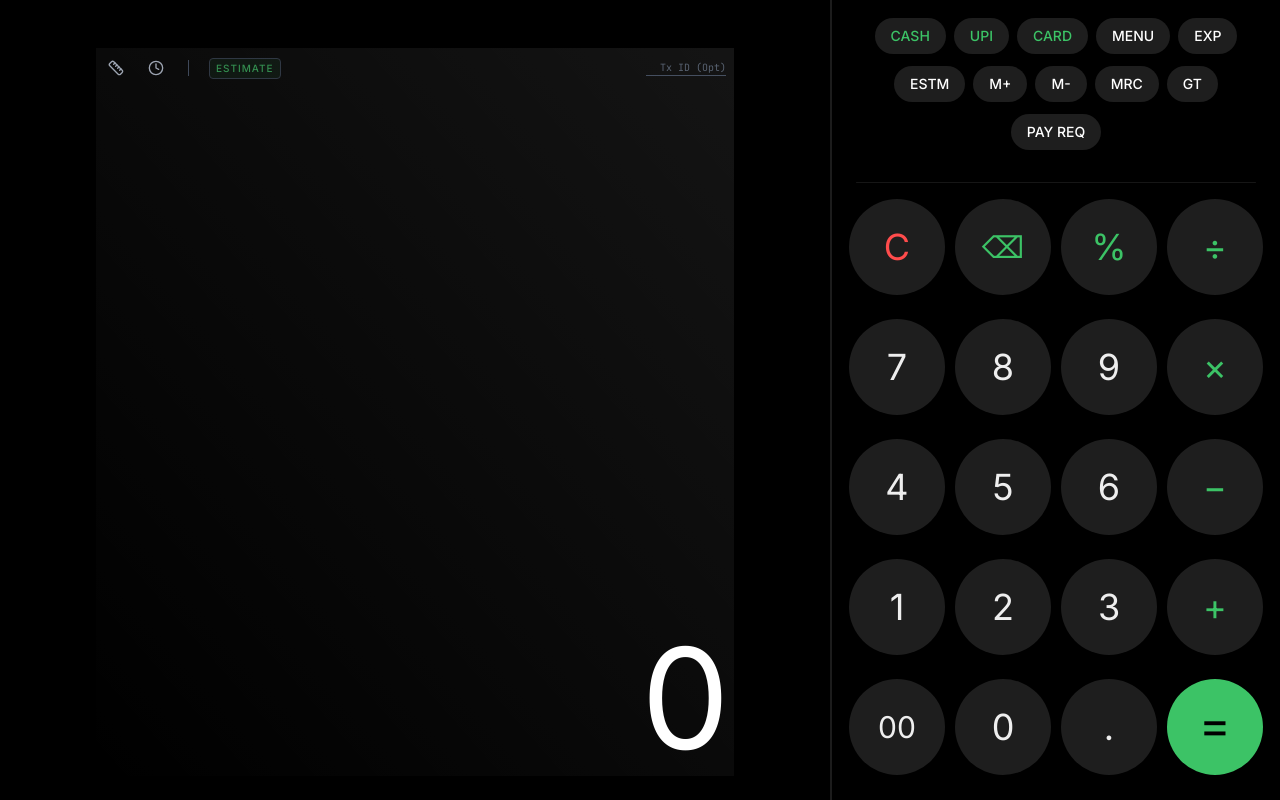
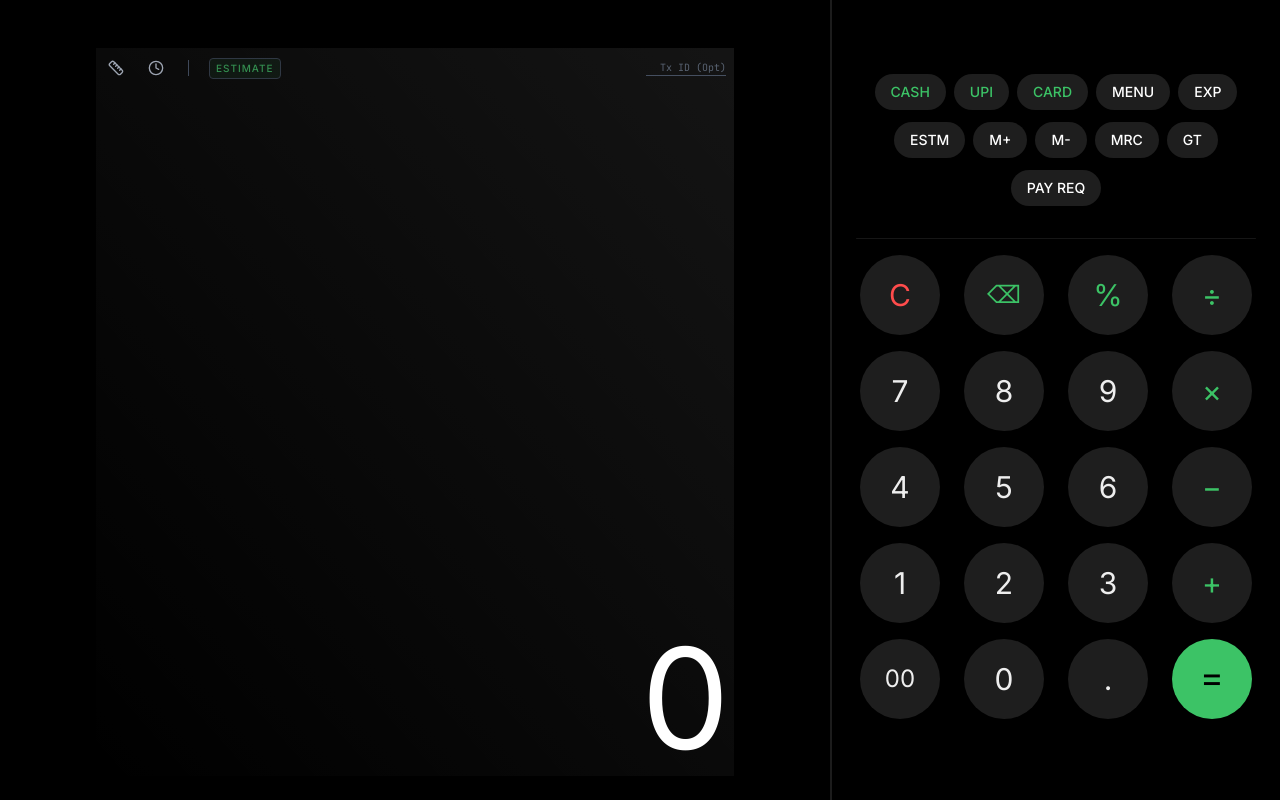
Before and after one commit to saurabhgpt143/UPOS, a React (Vite) app: page / in a window 1280 px wide. Built offline with nearby package versions, Linux system fonts and the light colour scheme.

Commit message:
style: adjust keypad dimensions and layout
Reduce button sizing and container constraints to improve responsiveness on large screens and ensure consistent vertical alignment within the device shell.

```diff
--- a/src/components/POSDevice.tsx
+++ b/src/components/POSDevice.tsx
@@ -108,10 +108,12 @@ export function POSDevice() {
       {/* Keypad Area */}
       <div
         className={cn(
-          "w-full md:w-[55%] lg:w-[40%] xl:w-[35%] relative z-10 bg-black transition-all duration-300 flex-shrink-0 md:flex md:items-center md:justify-center lg:py-8",
+          "w-full md:w-[55%] lg:w-[40%] xl:w-[35%] relative z-10 bg-black transition-all duration-300 flex-shrink-0 lg:py-8 overflow-y-auto no-scrollbar",
         )}
       >
-        <POSKeypad onKeyPress={handleKeyPress} mode={pos.screenMode} />
+        <div className="min-h-full flex flex-col justify-center">
+          <POSKeypad onKeyPress={handleKeyPress} mode={pos.screenMode} />
+        </div>
       </div>
     </div>
   );
--- a/src/components/POSKeypad.tsx
+++ b/src/components/POSKeypad.tsx
@@ -100,7 +100,7 @@ export function POSKeypad({ onKeyPress, mode }: POSKeypadProps) {
       {/* Main Numpad */}
       <div
         className={cn(
-          "grid grid-cols-4 gap-2 sm:gap-4 lg:gap-6 justify-items-center max-w-[320px] lg:max-w-[480px] mx-auto w-full transition-all shrink-0",
+          "grid grid-cols-4 gap-2 sm:gap-4 lg:gap-4 justify-items-center max-w-[320px] lg:max-w-[400px] mx-auto w-full transition-all shrink-0",
           mode !== "CALC" ? "hidden" : "flex-1",
         )}
       >
@@ -111,18 +111,18 @@ export function POSKeypad({ onKeyPress, mode }: POSKeypadProps) {
               onClick={() => onKeyPress({ ...k, type: "plastic" })}
               className={cn(
                 "relative flex items-center justify-center font-normal rounded-full transition-colors active:scale-[0.95]",
-                "w-[60px] h-[60px] sm:w-[72px] sm:h-[72px] lg:w-[96px] lg:h-[96px]",
+                "w-[60px] h-[60px] sm:w-[72px] sm:h-[72px] lg:w-[80px] lg:h-[80px]",
                 k.type === "num"
-                  ? "bg-[#1e1e1e] text-[#eeeeee] text-2xl sm:text-3xl lg:text-4xl active:bg-[#2c2c2c]"
+                  ? "bg-[#1e1e1e] text-[#eeeeee] text-2xl sm:text-3xl lg:text-3xl active:bg-[#2c2c2c]"
                   : k.type === "op"
-                    ? "bg-[#1e1e1e] text-[#3cc366] text-2xl sm:text-3xl lg:text-4xl active:bg-[#2c2c2c]"
+                    ? "bg-[#1e1e1e] text-[#3cc366] text-2xl sm:text-3xl lg:text-3xl active:bg-[#2c2c2c]"
                     : k.type === "ac"
-                      ? "bg-[#1e1e1e] text-[#ff4c4c] text-2xl sm:text-3xl lg:text-4xl active:bg-[#2c2c2c]"
+                      ? "bg-[#1e1e1e] text-[#ff4c4c] text-2xl sm:text-3xl lg:text-3xl active:bg-[#2c2c2c]"
                       : k.type === "eq"
-                        ? "bg-[#3cc366] text-black text-3xl sm:text-4xl lg:text-5xl pb-1 active:bg-[#32a454]"
+                        ? "bg-[#3cc366] text-black text-3xl sm:text-4xl lg:text-4xl pb-1 active:bg-[#32a454]"
                         : "bg-[#1e1e1e] text-white",
-                k.label === "⌫" && "text-xl sm:text-2xl lg:text-3xl",
-                k.label === "00" && "text-xl sm:text-2xl lg:text-3xl",
+                k.label === "⌫" && "text-xl sm:text-2xl lg:text-2xl",
+                k.label === "00" && "text-xl sm:text-2xl lg:text-2xl",
               )}
             >
               {k.label}
```
